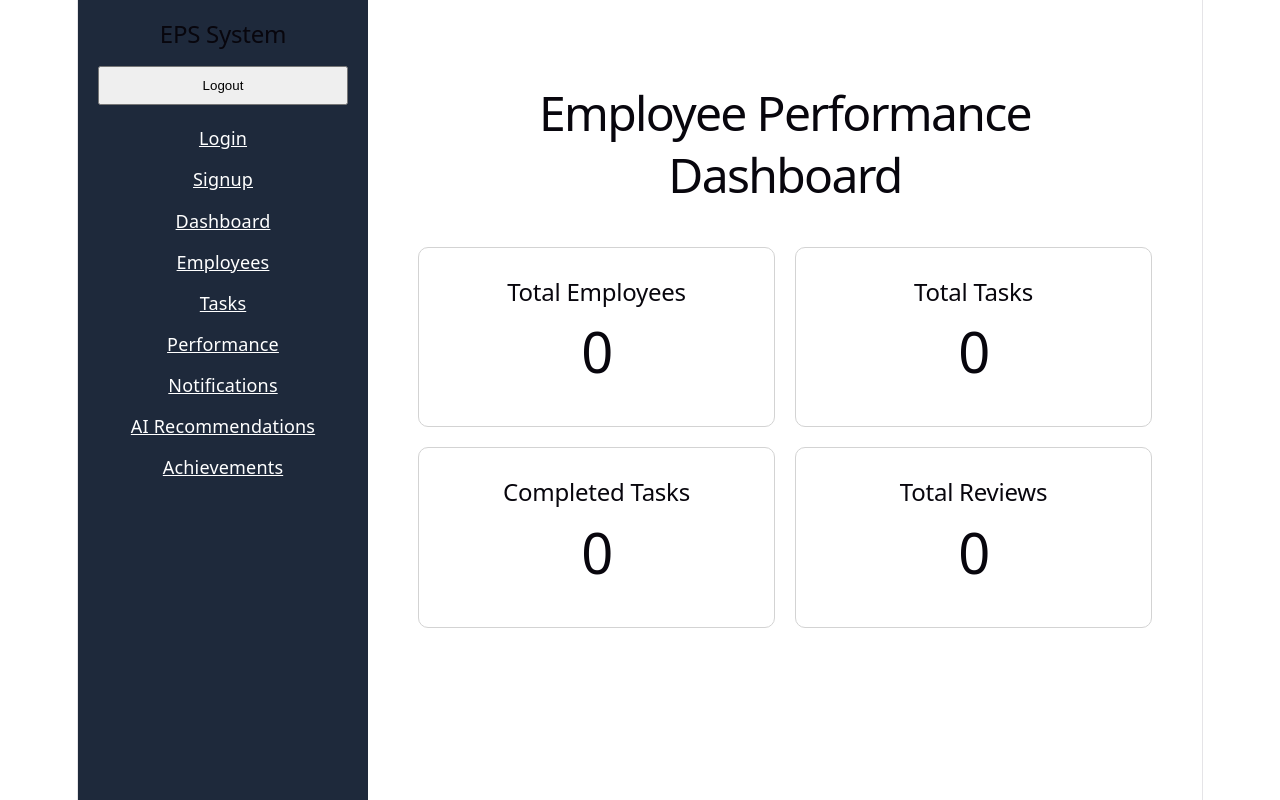
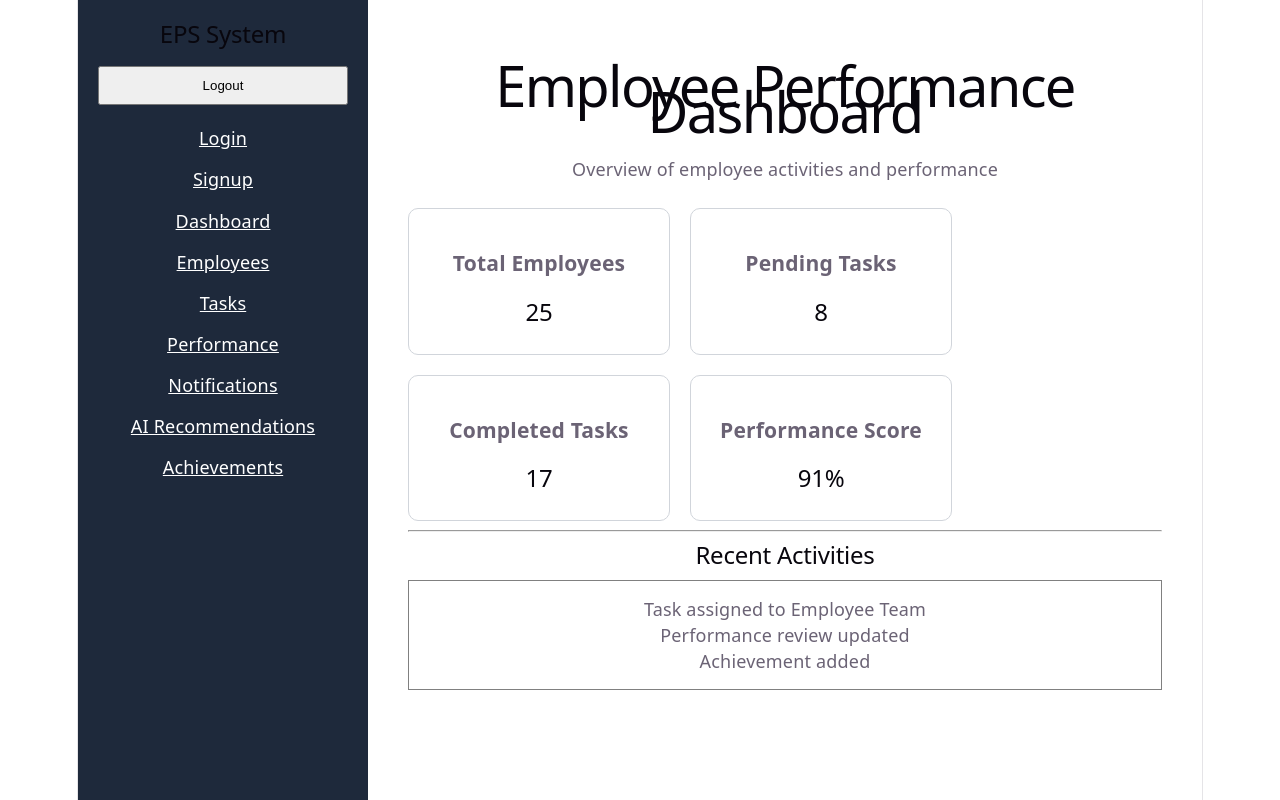
Before and after one commit to gupreetsingh6969/employee-performance-system, a React app in the folder frontend/: page /dashboard in a window 1280 px wide. Built offline with nearby package versions, Linux system fonts and the light colour scheme; the HTML template or start-up script is replaced by a standard one.

Commit message:
Improved dashboard analytics

```diff
--- a/frontend/src/pages/Dashboard.jsx
+++ b/frontend/src/pages/Dashboard.jsx
@@ -1,117 +1,146 @@
-import { useEffect, useState } from "react";
+import { useState,useEffect } from "react";
 
-function Dashboard() {
+function Dashboard(){
 
-const [stats, setStats] = useState({
+const [statistics,setStatistics]=useState({
+
 employees:0,
-tasks:0,
-completed:0,
-reviews:0
+pendingTasks:0,
+completedTasks:0,
+performanceScore:0
+
 });
+
 
 useEffect(()=>{
 
-const employeeData =
-JSON.parse(
-localStorage.getItem("employees")
-) || [];
+setStatistics({
 
-const taskData =
-JSON.parse(
-localStorage.getItem("tasks")
-) || [];
+employees:25,
+pendingTasks:8,
+completedTasks:17,
+performanceScore:91
 
-const reviewData =
-JSON.parse(
-localStorage.getItem("reviews")
-) || [];
-
-const completedTasks =
-taskData.filter(
-(task)=>task.status==="Completed"
-).length;
-
-setStats({
-employees:employeeData.length,
-tasks:taskData.length,
-completed:completedTasks,
-reviews:reviewData.length
 });
 
 },[]);
 
+
+
 return(
+
+<div style={{padding:"20px"}}>
+
+<h1>
+Employee Performance Dashboard
+</h1>
+
+<p>
+Overview of employee activities and performance
+</p>
+
+<br/>
 
 <div
 style={{
-padding:"30px",
-maxWidth:"1200px",
-margin:"0 auto"
-}}
->
 
-<h1
-style={{
-fontSize:"48px",
-textAlign:"center",
-marginBottom:"40px",
-lineHeight:"1.3"
-}}
->
-Employee Performance Dashboard
-</h1>
+display:"flex",
+gap:"20px",
+flexWrap:"wrap"
 
-<div
-style={{
-display:"grid",
-gridTemplateColumns:"repeat(auto-fit,minmax(250px,1fr))",
-gap:"20px"
 }}
 >
 
 <div
 style={{
-border:"1px solid lightgray",
-padding:"30px",
+border:"1px solid #d1d5db",
+padding:"20px",
+width:"220px",
 borderRadius:"10px"
 }}
 >
-<h2>Total Employees</h2>
-<h1>{stats.employees}</h1>
+
+<h3>Total Employees</h3>
+
+<h2>
+{statistics.employees}
+</h2>
+
 </div>
+
 
 <div
 style={{
-border:"1px solid lightgray",
-padding:"30px",
+border:"1px solid #d1d5db",
+padding:"20px",
+width:"220px",
 borderRadius:"10px"
 }}
 >
-<h2>Total Tasks</h2>
-<h1>{stats.tasks}</h1>
+
+<h3>Pending Tasks</h3>
+
+<h2>
+{statistics.pendingTasks}
+</h2>
+
 </div>
+
 
 <div
 style={{
-border:"1px solid lightgray",
-padding:"30px",
+border:"1px solid #d1d5db",
+padding:"20px",
+width:"220px",
 borderRadius:"10px"
 }}
 >
-<h2>Completed Tasks</h2>
-<h1>{stats.completed}</h1>
+
+<h3>Completed Tasks</h3>
+
+<h2>
+{statistics.completedTasks}
+</h2>
+
 </div>
+
 
 <div
 style={{
-border:"1px solid lightgray",
-padding:"30px",
+border:"1px solid #d1d5db",
+padding:"20px",
+width:"220px",
 borderRadius:"10px"
 }}
 >
-<h2>Total Reviews</h2>
-<h1>{stats.reviews}</h1>
+
+<h3>Performance Score</h3>
+
+<h2>
+{statistics.performanceScore}%
+</h2>
+
 </div>
+
+</div>
+
+<hr/>
+
+<h2>Recent Activities</h2>
+
+<div
+style={{
+border:"1px solid gray",
+padding:"15px",
+marginTop:"10px"
+}}
+>
+
+<p>Task assigned to Employee Team</p>
+
+<p>Performance review updated</p>
+
+<p>Achievement added</p>
 
 </div>
 
```
